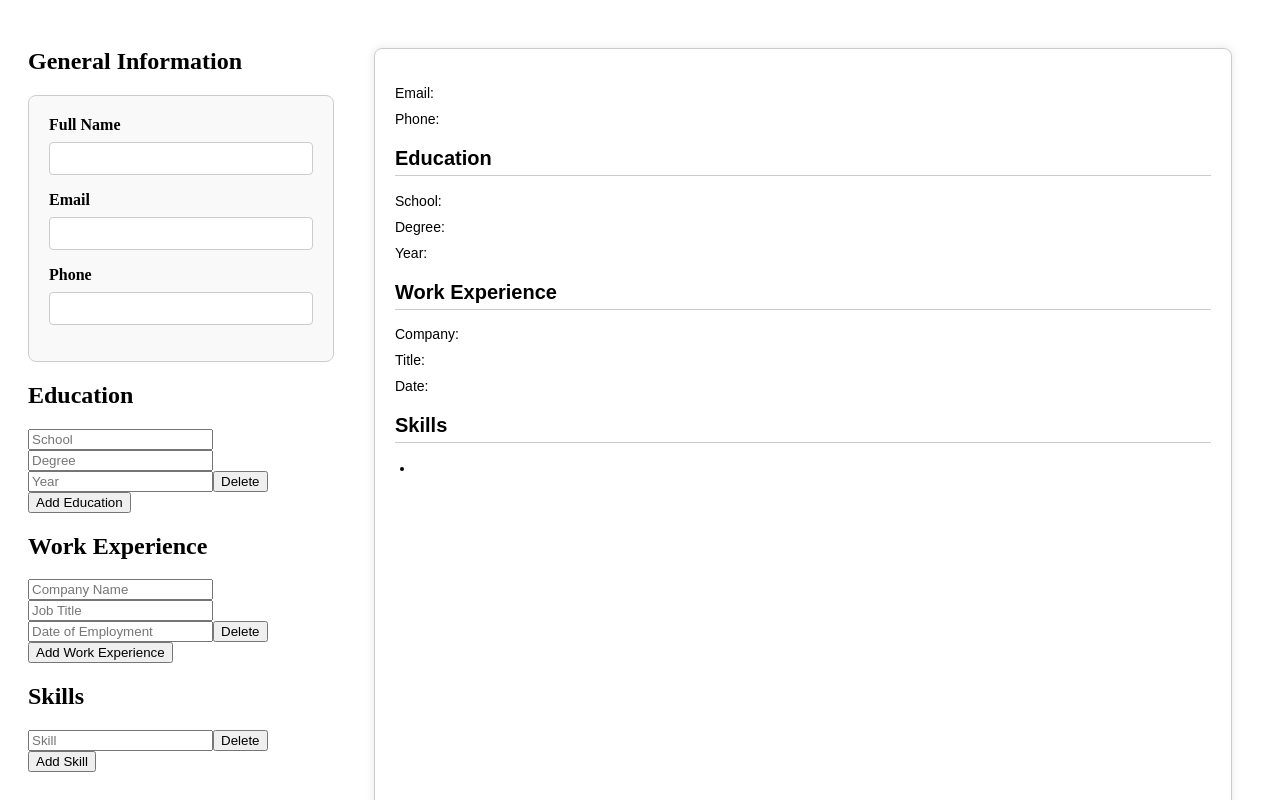
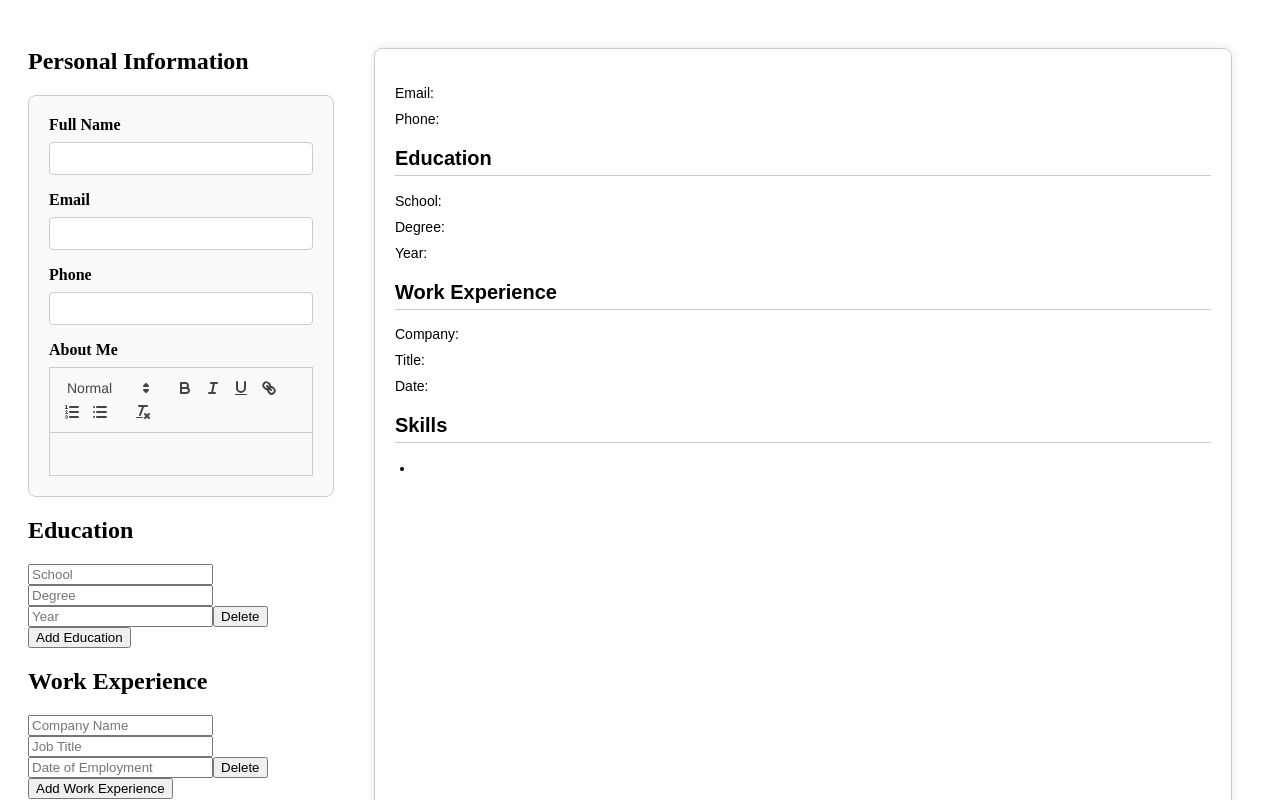
Before and after one commit to morrowdavidson/cv-creator, a React (Vite) app: page / in a window 1280 px wide. Shown: the top 800 px of the page. Built offline with nearby package versions, Linux system fonts and the light colour scheme.

Commit message:
Add 'aboutMe' field to general info; integrate ReactQuill for rich text input and update related components

```diff
--- a/package.json
+++ b/package.json
@@ -11,8 +11,10 @@
     "preview": "vite preview"
   },
   "dependencies": {
+    "quill": "^2.0.2",
     "react": "^18.3.1",
     "react-dom": "^18.3.1",
+    "react-quill": "^2.0.0",
     "styled-components": "^6.1.13"
   },
   "devDependencies": {
--- a/src/App.jsx
+++ b/src/App.jsx
@@ -25,7 +25,7 @@ function App() {
   const [generalInfo, setGeneralInfo] = useState(() => {
     const saved = localStorage.getItem('generalInfo');
     const initialValue = JSON.parse(saved);
-    return initialValue || { fullName: '', email: '', phone: '' };
+    return initialValue || { fullName: '', email: '', phone: '', aboutMe: '' };
   });
 
   const [educationList, setEducationList] = useState(() => {
--- a/src/components/cv-form/CommonStyles.js
+++ b/src/components/cv-form/CommonStyles.js
@@ -34,6 +34,20 @@ export const Input = styled.input`
   }
 `;
 
+export const Textarea = styled.textarea`
+  width: 100%;
+  padding: 8px;
+  margin-bottom: 16px;
+  border: 1px solid #ccc;
+  border-radius: 4px;
+  box-sizing: border-box;
+
+  &:focus {
+    border-color: #007bff;
+    outline: none;
+  }
+`;
+
 export const Button = styled.button`
   display: block;
   width: 100%;
--- a/src/components/cv-form/cv-form.jsx
+++ b/src/components/cv-form/cv-form.jsx
@@ -16,7 +16,7 @@ function CvForm({
 }) {
   return (
     <>
-      <h2>General Information</h2>
+      <h2>Personal Information</h2>
       <GeneralInfoForm
         generalInfo={generalInfo}
         onGeneralInfoChange={onGeneralInfoChange}
--- a/src/components/cv-form/general-info-form.jsx
+++ b/src/components/cv-form/general-info-form.jsx
@@ -1,5 +1,7 @@
 import PropTypes from 'prop-types';
 import { Form, Fieldset, Label, Input } from './CommonStyles';
+import ReactQuill from 'react-quill';
+import 'react-quill/dist/quill.snow.css';
 
 function GeneralInfoForm({ generalInfo, onGeneralInfoChange }) {
   const handleChange = (event) => {
@@ -35,6 +37,14 @@ function GeneralInfoForm({ generalInfo, onGeneralInfoChange }) {
           value={generalInfo.phone}
           onChange={handleChange}
         />
+        <Label htmlFor="aboutMe">About Me</Label>
+        <ReactQuill
+          id="aboutMe"
+          name="aboutMe"
+          value={generalInfo.aboutMe}
+          onChange={handleChange}
+          theme="snow"
+        />
       </Fieldset>
     </Form>
   );
@@ -45,6 +55,7 @@ GeneralInfoForm.propTypes = {
     fullName: PropTypes.string.isRequired,
     email: PropTypes.string.isRequired,
     phone: PropTypes.string.isRequired,
+    aboutMe: PropTypes.string.isRequired,
   }).isRequired,
   onGeneralInfoChange: PropTypes.func.isRequired,
 };
--- a/src/components/cv-print/cv-print.jsx
+++ b/src/components/cv-print/cv-print.jsx
@@ -58,6 +58,13 @@ function CvPrint({ generalInfo, educationList, workList, skillList }) {
           <Paragraph>Phone: {generalInfo.phone}</Paragraph>
         </Section>
 
+        {generalInfo.aboutMe !== '' && (
+          <Section>
+            <Heading2>About Me</Heading2>
+            <Paragraph>{generalInfo.aboutMe}</Paragraph>
+          </Section>
+        )}
+
         {educationList.length > 0 && (
           <Section>
             <Heading2>Education</Heading2>
@@ -104,6 +111,7 @@ CvPrint.propTypes = {
     fullName: PropTypes.string.isRequired,
     email: PropTypes.string.isRequired,
     phone: PropTypes.string.isRequired,
+    aboutMe: PropTypes.string.isRequired,
   }).isRequired,
   educationList: PropTypes.arrayOf(
     PropTypes.shape({
```
Also changed, not shown: 1 other file (tests, documents, lock files or other folders).
